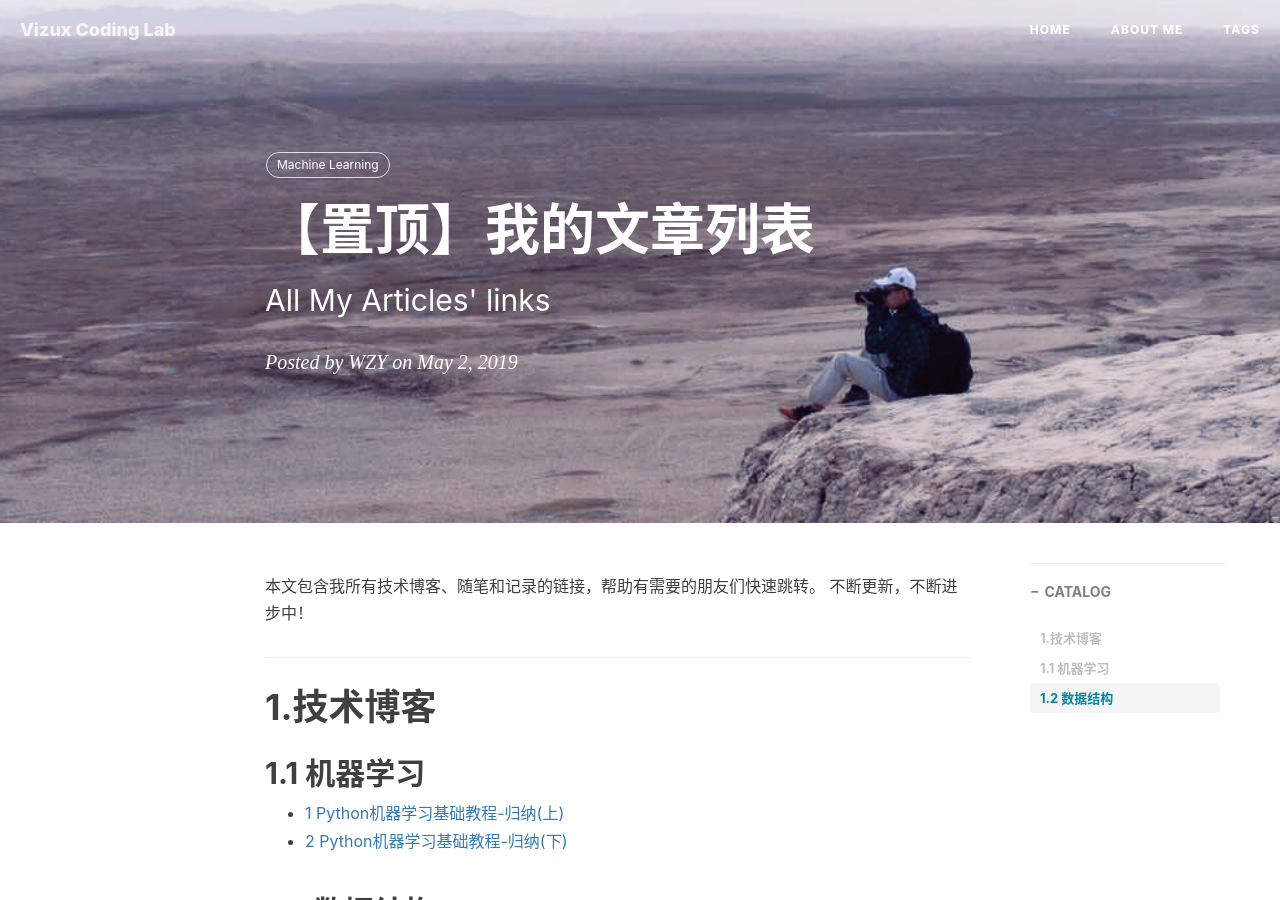
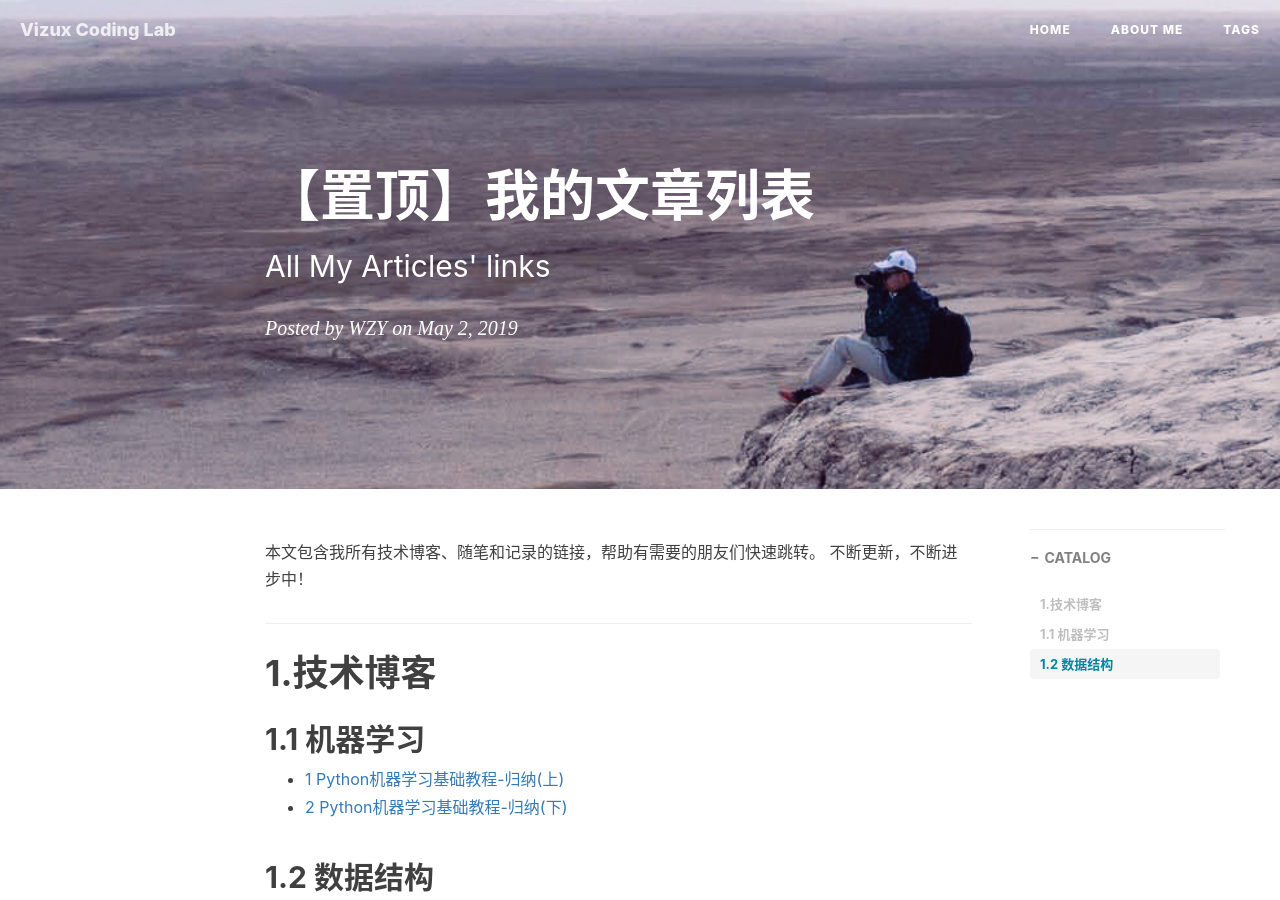
Before and after one commit to ZaccWu/ZaccWu.github.io, a Jekyll site: the page built from _posts/2099-01-01-[置顶]：我的文章链接.md, in a window 1280 px wide and 900 px high. Built offline with Jekyll 4.4.1, drawn with Linux system fonts in a browser that asks for light colours; nearby versions of some CDN libraries; comment, search, counter and statistics services are not loaded.

Commit message:
Update 2099-01-01-[置顶]：我的文章链接.md

```diff
--- a/_posts/2099-01-01-[置顶]：我的文章链接.md
+++ b/_posts/2099-01-01-[置顶]：我的文章链接.md
@@ -7,7 +7,7 @@ author:     WZY                      # 作者
 header-img: img/page.png    #这篇文章标题背景图片
 catalog: true                       # 是否归档
 tags:                               #标签
-    - Machine Learning
+    -
 ---
 
 本文包含我所有技术博客、随笔和记录的链接，帮助有需要的朋友们快速跳转。
```
